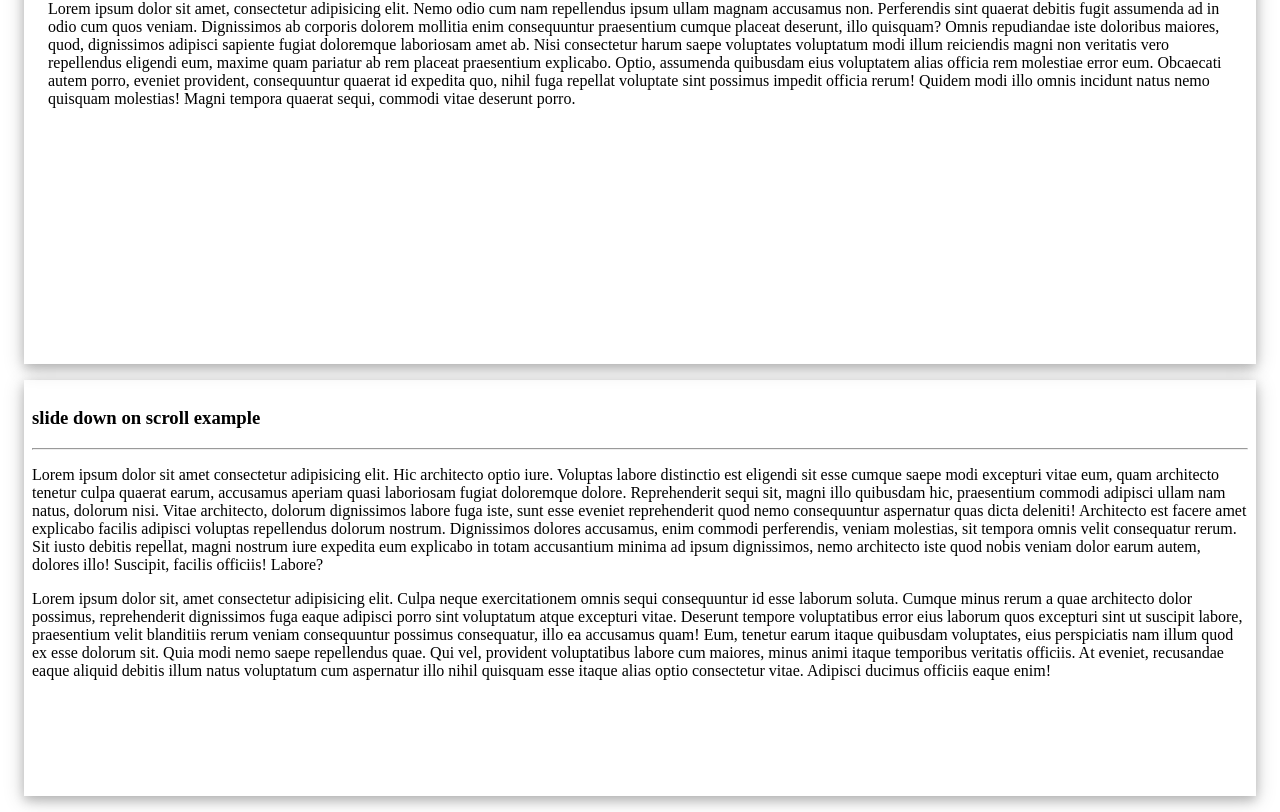
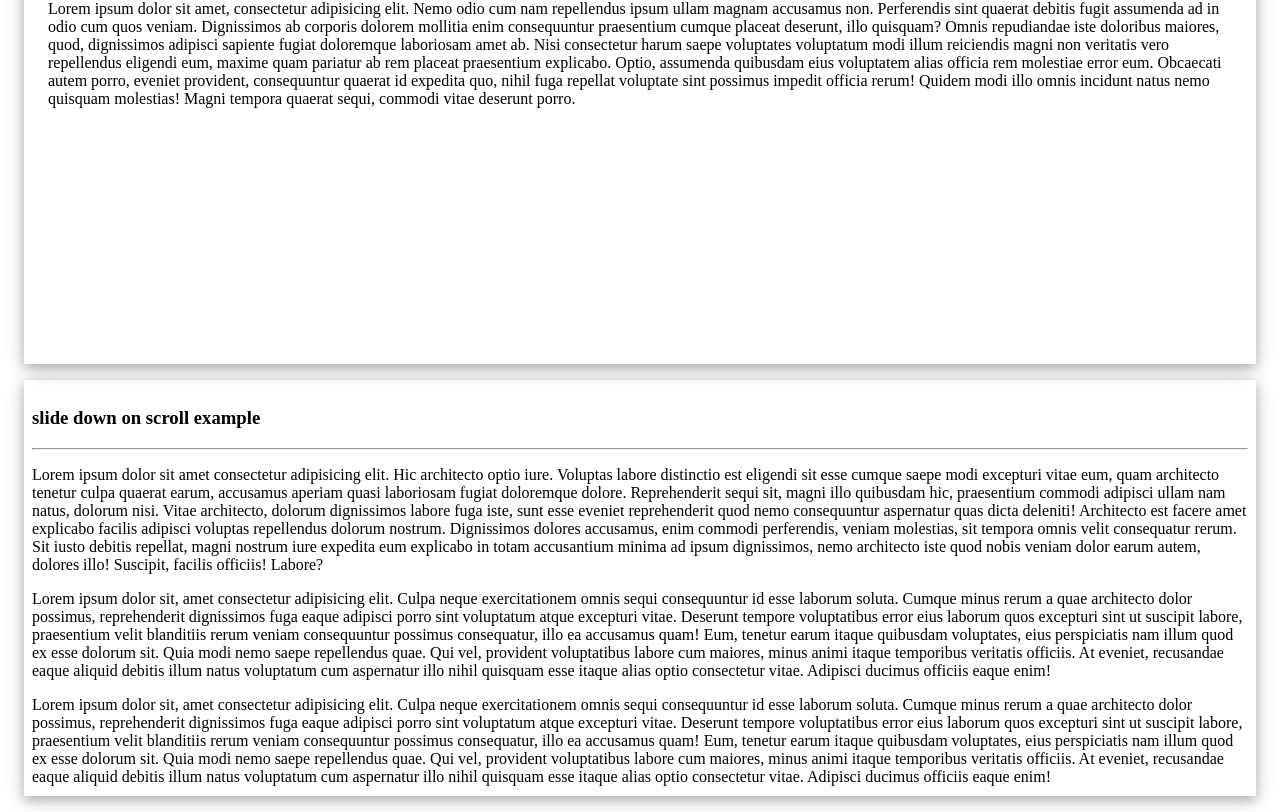
Before and after one commit to caizhiyuannn/w3schools-vue-components, a Vue app: page / in a window 1280 px wide. Shown: the part 2618-3430 px from the top of the page. Built offline with nearby package versions, Linux system fonts and the light colour scheme.

Commit message:
add content

```diff
--- a/src/views/menu/slide-down.vue
+++ b/src/views/menu/slide-down.vue
@@ -9,6 +9,8 @@
     </w3cmenu>
     <div class="content">
       <p>Lorem ipsum dolor sit amet consectetur adipisicing elit. Hic architecto optio iure. Voluptas labore distinctio est eligendi sit esse cumque saepe modi excepturi vitae eum, quam architecto tenetur culpa quaerat earum, accusamus aperiam quasi laboriosam fugiat doloremque dolore. Reprehenderit sequi sit, magni illo quibusdam hic, praesentium commodi adipisci ullam nam natus, dolorum nisi. Vitae architecto, dolorum dignissimos labore fuga iste, sunt esse eveniet reprehenderit quod nemo consequuntur aspernatur quas dicta deleniti! Architecto est facere amet explicabo facilis adipisci voluptas repellendus dolorum nostrum. Dignissimos dolores accusamus, enim commodi perferendis, veniam molestias, sit tempora omnis velit consequatur rerum. Sit iusto debitis repellat, magni nostrum iure expedita eum explicabo in totam accusantium minima ad ipsum dignissimos, nemo architecto iste quod nobis veniam dolor earum autem, dolores illo! Suscipit, facilis officiis! Labore?</p>
+      <p>Lorem ipsum dolor sit, amet consectetur adipisicing elit. Culpa neque exercitationem omnis sequi consequuntur id esse laborum soluta. Cumque minus rerum a quae architecto dolor possimus, reprehenderit dignissimos fuga eaque adipisci porro sint voluptatum atque excepturi vitae. Deserunt tempore voluptatibus error eius laborum quos excepturi sint ut suscipit labore, praesentium velit blanditiis rerum veniam consequuntur possimus consequatur, illo ea accusamus quam! Eum, tenetur earum itaque quibusdam voluptates, eius perspiciatis nam illum quod ex esse dolorum sit. Quia modi nemo saepe repellendus quae. Qui vel, provident voluptatibus labore cum maiores, minus animi itaque temporibus veritatis officiis. At eveniet, recusandae eaque aliquid debitis illum natus voluptatum cum aspernatur illo nihil quisquam esse itaque alias optio consectetur vitae. Adipisci ducimus officiis eaque enim!</p>
+      <p>Lorem ipsum dolor sit, amet consectetur adipisicing elit. Culpa neque exercitationem omnis sequi consequuntur id esse laborum soluta. Cumque minus rerum a quae architecto dolor possimus, reprehenderit dignissimos fuga eaque adipisci porro sint voluptatum atque excepturi vitae. Deserunt tempore voluptatibus error eius laborum quos excepturi sint ut suscipit labore, praesentium velit blanditiis rerum veniam consequuntur possimus consequatur, illo ea accusamus quam! Eum, tenetur earum itaque quibusdam voluptates, eius perspiciatis nam illum quod ex esse dolorum sit. Quia modi nemo saepe repellendus quae. Qui vel, provident voluptatibus labore cum maiores, minus animi itaque temporibus veritatis officiis. At eveniet, recusandae eaque aliquid debitis illum natus voluptatum cum aspernatur illo nihil quisquam esse itaque alias optio consectetur vitae. Adipisci ducimus officiis eaque enim!</p>
       <p>Lorem ipsum dolor sit, amet consectetur adipisicing elit. Culpa neque exercitationem omnis sequi consequuntur id esse laborum soluta. Cumque minus rerum a quae architecto dolor possimus, reprehenderit dignissimos fuga eaque adipisci porro sint voluptatum atque excepturi vitae. Deserunt tempore voluptatibus error eius laborum quos excepturi sint ut suscipit labore, praesentium velit blanditiis rerum veniam consequuntur possimus consequatur, illo ea accusamus quam! Eum, tenetur earum itaque quibusdam voluptates, eius perspiciatis nam illum quod ex esse dolorum sit. Quia modi nemo saepe repellendus quae. Qui vel, provident voluptatibus labore cum maiores, minus animi itaque temporibus veritatis officiis. At eveniet, recusandae eaque aliquid debitis illum natus voluptatum cum aspernatur illo nihil quisquam esse itaque alias optio consectetur vitae. Adipisci ducimus officiis eaque enim!</p>
     </div>
   </div>
```
